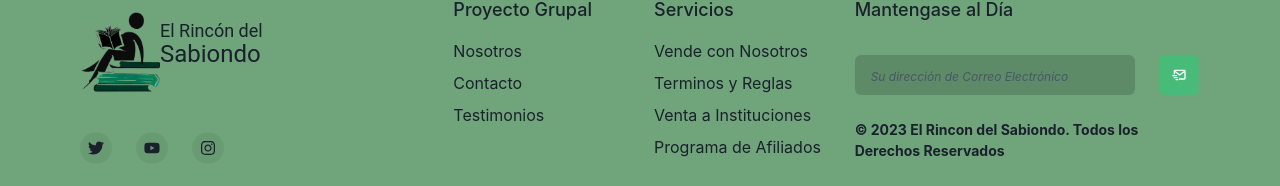
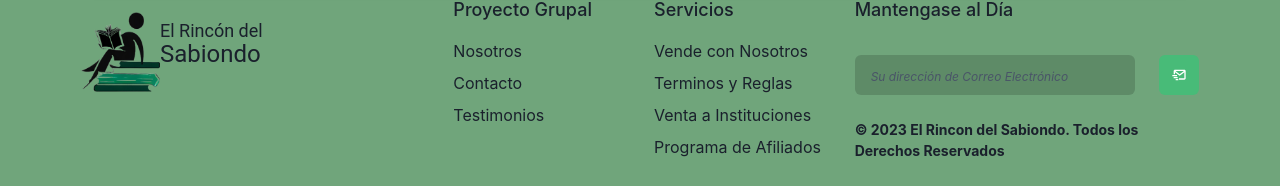
Before and after one commit to Marifuhr/el_rincon_del_sabiondo, a React (Vite) app in the folder CLIENT/: page / in a window 1280 px wide. Shown: the part 1484-1670 px from the top of the page. Built offline with nearby package versions, Linux system fonts and the light colour scheme.

Commit message:
Footer: quitar íconos de redes sociales

```diff
--- a/CLIENT/src/components/Footer/Footer.jsx
+++ b/CLIENT/src/components/Footer/Footer.jsx
@@ -10,7 +10,6 @@ import {
   IconButton,
   useColorModeValue,
 } from "@chakra-ui/react";
-import { FaInstagram, FaTwitter, FaYoutube } from "react-icons/fa";
 import { BiMailSend } from "react-icons/bi";
 import logoImage from "../../assets/image/Logo.png";
 import { Image } from "@chakra-ui/react";
@@ -32,32 +31,6 @@ const Logo = () => {
         </Text>
       </div>
     </Box>
-  );
-};
-
-const SocialButton = (props) => {
-  // eslint-disable-next-line react/prop-types
-  const { children, label, href } = props;
-  return (
-    <chakra.button
-      bg={useColorModeValue("blackAlpha.100", "whiteAlpha.100")}
-      rounded={"full"}
-      w={8}
-      h={8}
-      cursor={"pointer"}
-      as={"a"}
-      href={href}
-      display={"inline-flex"}
-      alignItems={"center"}
-      justifyContent={"center"}
-      transition={"background 0.3s ease"}
-      _hover={{
-        bg: useColorModeValue("blackAlpha.200", "whiteAlpha.200"),
-      }}
-    >
-      <VisuallyHidden>{label}</VisuallyHidden>
-      {children}
-    </chakra.button>
   );
 };
 
@@ -94,20 +67,6 @@ export default function Footer() {
             <Box mt={4}>
               <Logo color={useColorModeValue("gray.700", "white")} />
             </Box>
-            <Stack direction={"row"} spacing={6} mt={8} mb={2}>
-              <SocialButton label={"Twitter"} href={"https://twitter.com/"}>
-                <FaTwitter />
-              </SocialButton>
-              <SocialButton label={"YouTube"} href={"https://www.youtube.com/"}>
-                <FaYoutube />
-              </SocialButton>
-              <SocialButton
-                label={"Instagram"}
-                href={"https://www.instagram.com/"}
-              >
-                <FaInstagram />
-              </SocialButton>
-            </Stack>
           </Stack>
 
           <Stack align={"flex-start"}>
```
